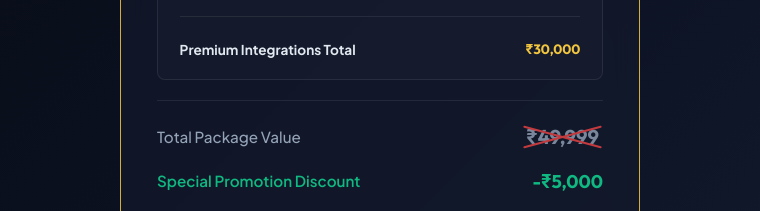
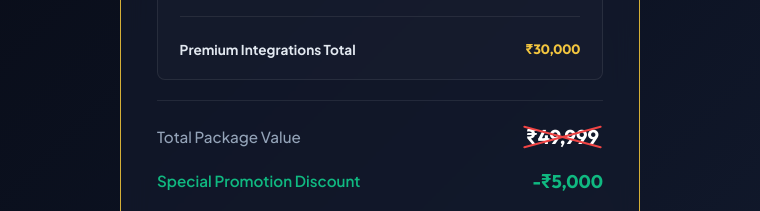
Before and after one commit to sukumar38140/Rubicorn-quotation, a website built with Vite: page index.html in a window 1280 px wide. Shown: the part 1080-1291 px from the top of the page, without its empty margins (260-1020 px from the left). Built offline with nearby package versions, Linux system fonts and the light colour scheme.

Commit message:
Update crossed-out price text color to solid white

```diff
--- a/style.css
+++ b/style.css
@@ -388,8 +388,8 @@ body.light-theme .proposal-title {
 
 .price-row.total-row .price-value.text-slashed {
   font-size: 1.25rem;
-  color: var(--text-muted);
-  opacity: 0.8;
+  color: #ffffff;
+  opacity: 1;
   position: relative;
   display: inline-block;
   padding: 0 4px;
```
